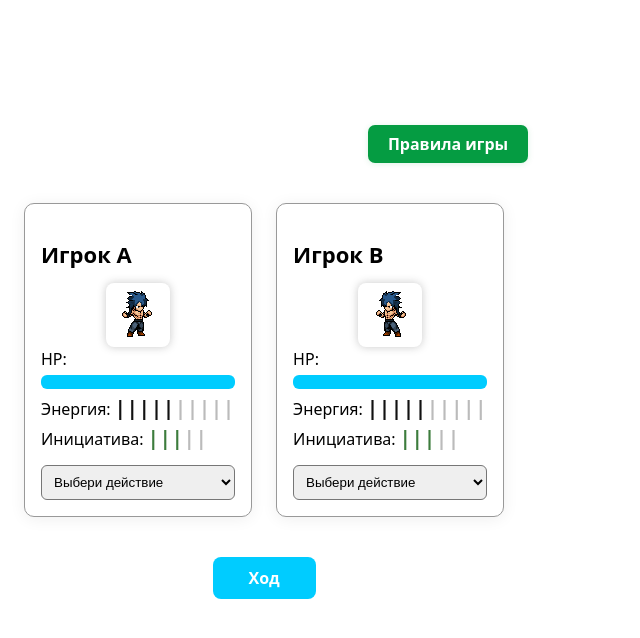
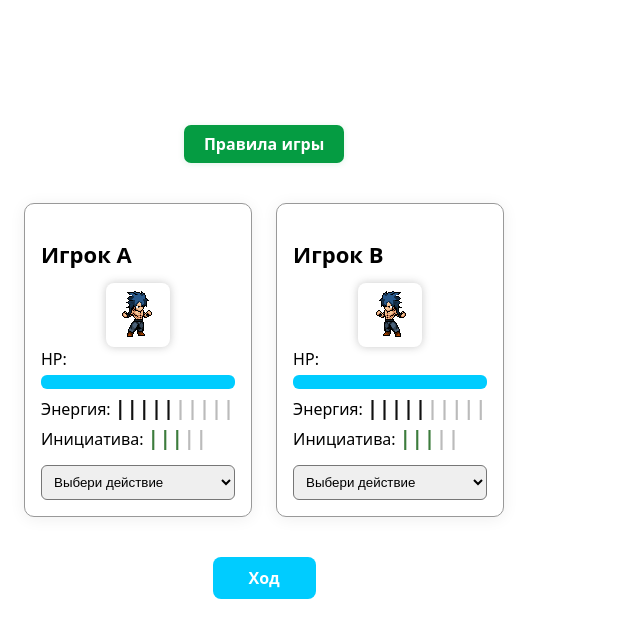
Before and after one commit to maxgu/fight-game, a React (Vite) app: page / in a window 1280 px wide. Shown: the top 638 px of the page, without its empty margins (0-640 px from the left). Built offline with nearby package versions, Linux system fonts and the light colour scheme.

Commit message:
fix help window

```diff
--- a/src/App.jsx
+++ b/src/App.jsx
@@ -237,9 +237,14 @@ export default function App() {
                     borderRadius: 14,
                     maxWidth: 480,
                     minWidth: 320,
+                    width: "90vw",
+                    maxHeight: "90vh",
                     padding: 32,
                     boxShadow: "0 4px 24px #0002",
-                    position: "relative"
+                    position: "relative",
+                    overflowY: "auto",
+                    WebkitOverflowScrolling: "touch",
+                    overscrollBehavior: "contain"
                 }}>
                     <button onClick={onClose} style={{
                         position: "absolute", top: 10, right: 10, border: "none",
@@ -259,7 +264,7 @@ export default function App() {
 
     return (
         <div>
-            <div style={{ display: "flex", justifyContent: "flex-end", marginBottom: 16 }}>
+            <div style={{ display: "flex", justifyContent: "center", marginBottom: 16 }}>
                 <button onClick={() => setRulesOpen(true)}
                         style={{
                             background: "#059c42",
```
